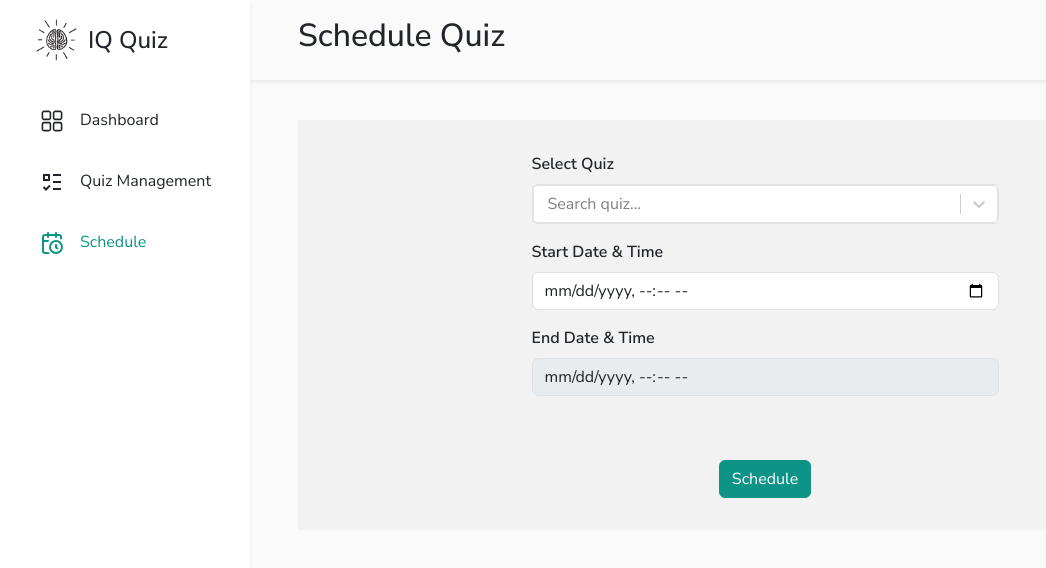
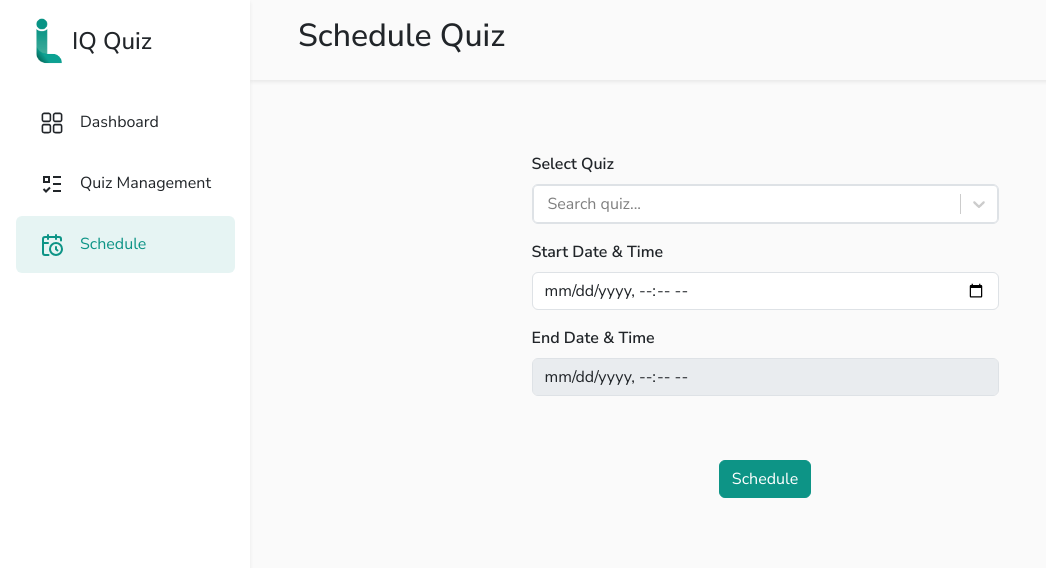
Before and after one commit to roja-cherry/innovator_quiz, a React (Vite) app: page /admin/schedule in a window 1280 px wide. Shown: the top 568 px of the page, without its empty margins (0-1046 px from the left). Built offline with nearby package versions, Linux system fonts and the light colour scheme.

Commit message:
active nav link

```diff
--- a/src/layout/AdminLayout.jsx
+++ b/src/layout/AdminLayout.jsx
@@ -33,7 +33,7 @@ export const AdminLayout = () => {
       >
         <div className="d-flex align-items-center justify-content-between">
           <div className="d-flex align-items-center gap-2 ps-3">
-            <img src="/logo.png" alt="logo" style={{ width: "3rem" }} />
+            <img src="/logo.png" alt="logo" style={{ width: "2rem" }} />
             <h4 className="d-none d-md-block mt-2">IQ Quiz</h4>
           </div>
           <IoMdClose
@@ -57,7 +57,7 @@ export const AdminLayout = () => {
               <h2 className="ms-4 ms-md-5 text-grey">{title}</h2>
             </div>
             <div className="d-md-none">
-              <img src="/logo.png" alt="logo" style={{ width: "3rem" }} />
+              <img src="/logo.png" alt="logo" style={{ width: "2rem" }} />
             </div>
           </div>
         </nav>
--- a/src/layout/AdminLayout.scss
+++ b/src/layout/AdminLayout.scss
@@ -33,12 +33,15 @@
     .nav-link {
       transition: background-color 250ms linear, color 250ms linear;
 
-      &.text-dark {
-        &:hover {
-          color: $primary !important;
-          background-color: with-opacity($primary, 0.1);
-        }
+      &.active {
+        background-color: with-opacity($primary, 0.1);
       }
+
+      &:hover {
+        color: $primary !important;
+      }
+
+
     }
   }
 
--- a/src/layout/Sidebar.jsx
+++ b/src/layout/Sidebar.jsx
@@ -3,6 +3,7 @@ import { LuCalendarClock } from "react-icons/lu";
 import { RiListCheck3 } from "react-icons/ri";
 import { RxDashboard } from "react-icons/rx";
 import { NavLink } from "react-router-dom";
+
 export const adminUrls = [
   {
     text: "Dashboard",
@@ -34,7 +35,7 @@ export const Sidebar = ({ onMenuClick = () => {} }) => {
               className={({ isActive }) =>
                 `nav-link fw-normal d-block px-4 py-3 mt-1 text-nowrap rounded font-medium text-decoration-none ${
                   isActive
-                    ? "bg-primary_ text-primary text-white_"
+                    ? "active text-primary"
                     : "text-dark"
                 }`
               }
--- a/src/pages/admin/QuizFormPage.scss
+++ b/src/pages/admin/QuizFormPage.scss
@@ -2,7 +2,7 @@
     width: 100%;
     display: flex;
     justify-content: center;
-    background-color: #f2f2f2;
+    // background-color: #f2f2f2;
     padding: 2rem 0;
 
     .quiz-form {
--- a/src/variables.scss
+++ b/src/variables.scss
@@ -1,4 +1,3 @@
-$primary: #000;
 $primary: #0d9486;
 
 // Then import Bootstrap
```
Also changed, not shown: public/logo.png, public/logo_.png (added).
